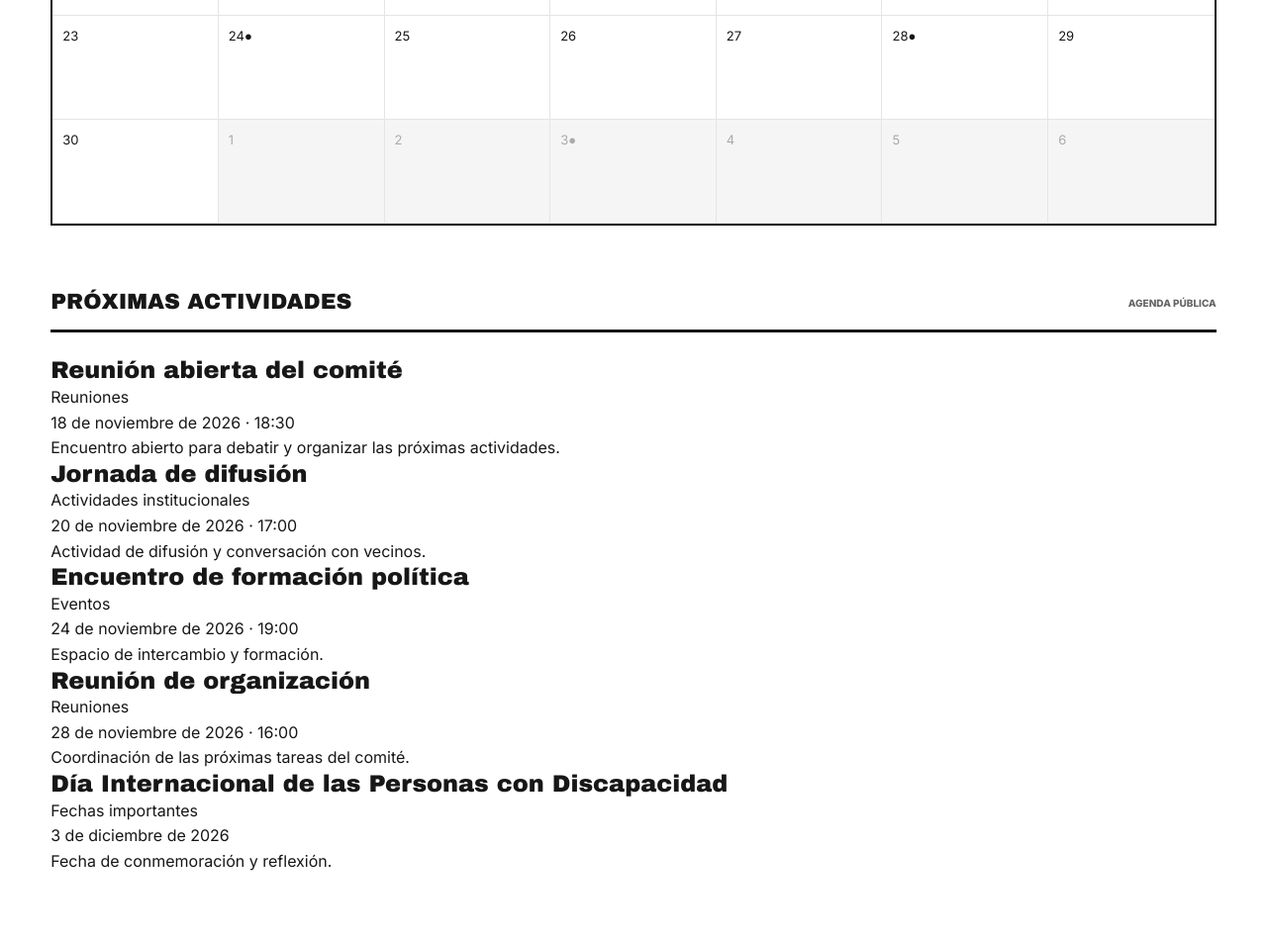
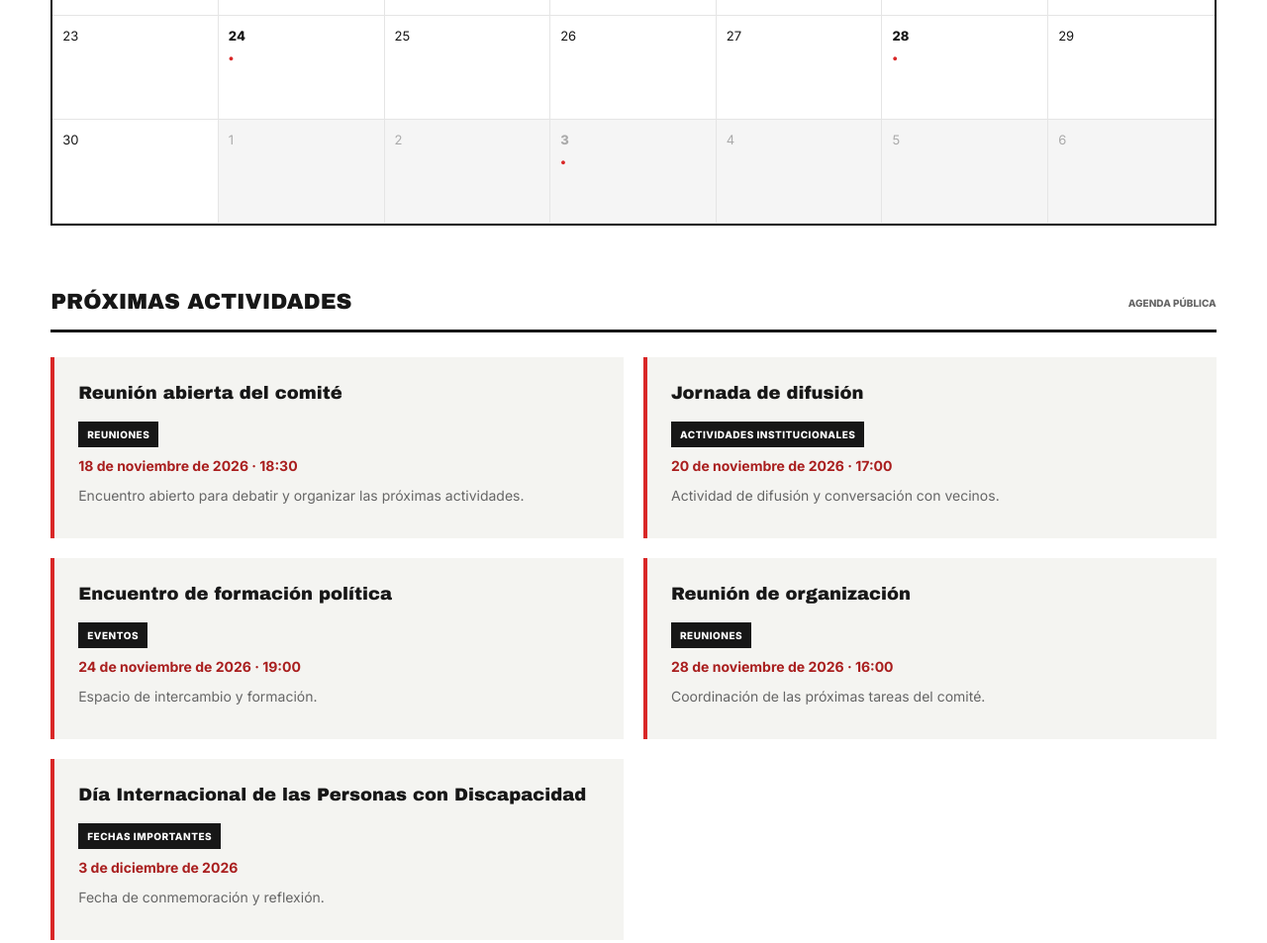
Before and after one commit to maximilianoVelazco/Comite_San_Miguel, a plain HTML site: page pages/eventos.html in a window 1280 px wide. Shown: the part 1200-2153 px from the top of the page at 99% size. Drawn offline with Linux system fonts and the light colour scheme.

Commit message:
cambios estilos agenda

```diff
--- a/css/calendario.css
+++ b/css/calendario.css
@@ -266,3 +266,95 @@
         align-items: flex-start;
     }
 }
+
+
+/* =================================
+   DISEÑO DE EVENTOS DE LA AGENDA
+================================= */
+
+/* Indicador de días con actividades */
+
+.dia-calendario {
+    position: relative;
+}
+
+.dia-calendario.tiene-eventos {
+    font-weight: 800;
+}
+
+.indicador-eventos {
+    display: block;
+    color: var(--color-rojo);
+    font-size: 9px;
+    letter-spacing: 3px;
+    margin-top: 5px;
+}
+
+/* Lista de próximas actividades */
+
+#lista-eventos {
+    display: grid;
+    grid-template-columns: repeat(2, minmax(0, 1fr));
+    gap: 20px;
+    margin-top: 25px;
+}
+
+/* Tarjetas individuales */
+
+.evento-proximo {
+    background: var(--color-gris-claro);
+    border-left: 4px solid var(--color-rojo);
+    padding: 24px;
+    transition: transform 0.2s ease;
+}
+
+.evento-proximo:hover {
+    transform: translateY(-3px);
+}
+
+.evento-proximo h3 {
+    font-family: var(--fuente-titulos);
+    font-size: 18px;
+    line-height: 1.4;
+    margin-bottom: 14px;
+    color: var(--color-negro);
+}
+
+.evento-proximo p {
+    font-size: 14px;
+    line-height: 1.6;
+    margin-bottom: 8px;
+    color: var(--color-gris-texto);
+}
+
+/* Categoría del evento */
+
+.evento-proximo p:first-of-type {
+    display: inline-block;
+    background: var(--color-negro);
+    color: var(--color-blanco);
+    padding: 5px 9px;
+    font-size: 10px;
+    font-weight: 800;
+    text-transform: uppercase;
+    letter-spacing: 0.5px;
+}
+
+/* Fecha y horario */
+
+.evento-proximo p:nth-of-type(2) {
+    color: var(--color-rojo-oscuro);
+    font-weight: 700;
+}
+
+/* Adaptación para celulares */
+
+@media (max-width: 700px) {
+    #lista-eventos {
+        grid-template-columns: 1fr;
+    }
+
+    .evento-proximo {
+        padding: 20px;
+    }
+}
```
